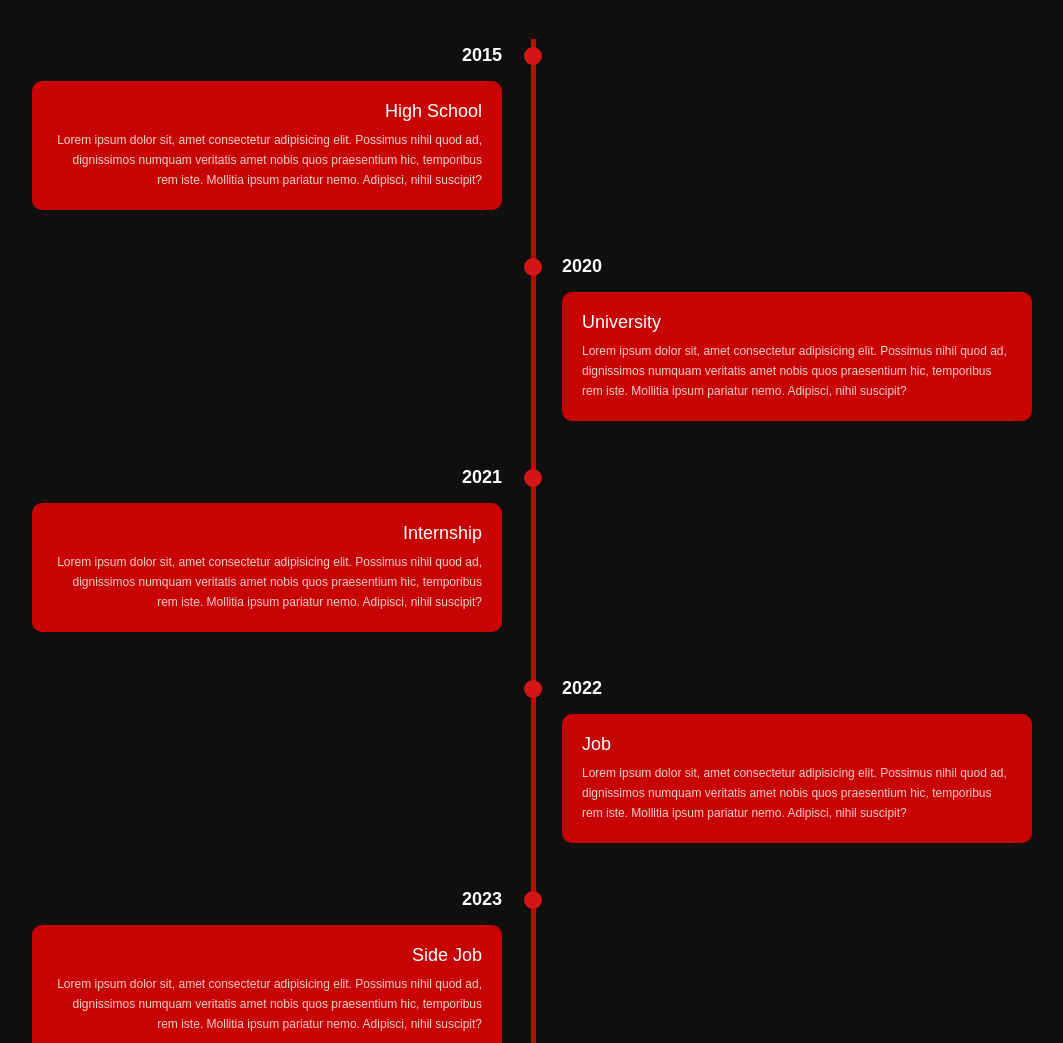
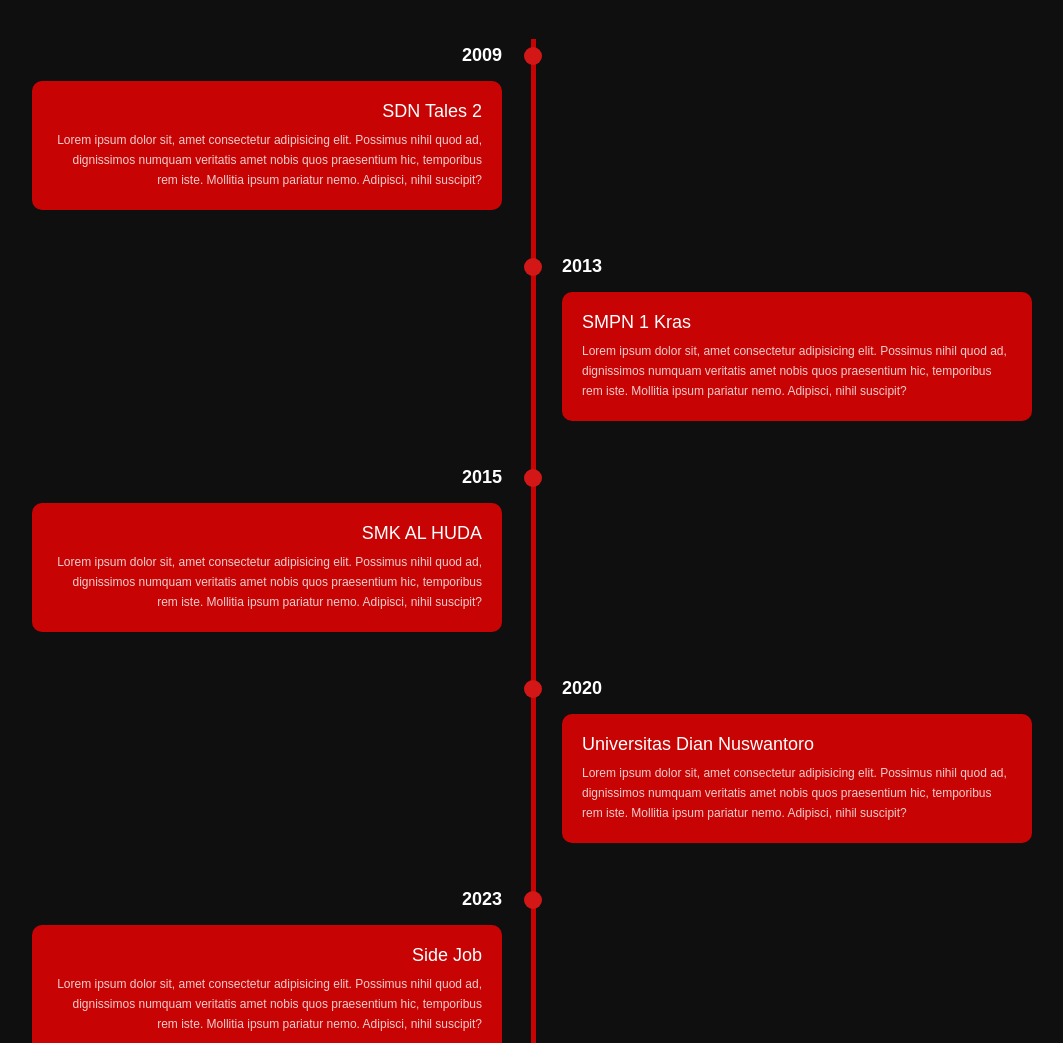
Before and after one commit to herinoc/herinoc.github.io, a plain HTML site: page index.html in a window 1280 px wide. Shown: the part 2580-3623 px from the top of the page, without its empty margins (108-1171 px from the left). Drawn offline with nearby package versions, Linux system fonts and the light colour scheme.

Commit message:
Update index.html

```diff
--- a/index.html
+++ b/index.html
@@ -130,9 +130,27 @@
 
         <div class="timeline-item">
             <div class="timeline-dot"></div>
+            <div class="timeline-date">2009</div>
+            <div class="timeline-content">
+                <h3>SDN Tales 2</h3>
+                <p>Lorem ipsum dolor sit, amet consectetur adipisicing elit. Possimus nihil quod ad, dignissimos numquam veritatis amet nobis quos praesentium hic, temporibus rem iste. Mollitia ipsum pariatur nemo. Adipisci, nihil suscipit?</p>
+            </div>
+        </div>
+
+        <div class="timeline-item">
+            <div class="timeline-dot"></div>
+            <div class="timeline-date">2013</div>
+            <div class="timeline-content">
+                <h3>SMPN 1 Kras</h3>
+                <p>Lorem ipsum dolor sit, amet consectetur adipisicing elit. Possimus nihil quod ad, dignissimos numquam veritatis amet nobis quos praesentium hic, temporibus rem iste. Mollitia ipsum pariatur nemo. Adipisci, nihil suscipit?</p>
+            </div>
+        </div>
+
+        <div class="timeline-item">
+            <div class="timeline-dot"></div>
             <div class="timeline-date">2015</div>
             <div class="timeline-content">
-                <h3>High School</h3>
+                <h3>SMK AL HUDA</h3>
                 <p>Lorem ipsum dolor sit, amet consectetur adipisicing elit. Possimus nihil quod ad, dignissimos numquam veritatis amet nobis quos praesentium hic, temporibus rem iste. Mollitia ipsum pariatur nemo. Adipisci, nihil suscipit?</p>
             </div>
         </div>
@@ -141,25 +159,7 @@
             <div class="timeline-dot"></div>
             <div class="timeline-date">2020</div>
             <div class="timeline-content">
-                <h3>University</h3>
-                <p>Lorem ipsum dolor sit, amet consectetur adipisicing elit. Possimus nihil quod ad, dignissimos numquam veritatis amet nobis quos praesentium hic, temporibus rem iste. Mollitia ipsum pariatur nemo. Adipisci, nihil suscipit?</p>
-            </div>
-        </div>
-
-        <div class="timeline-item">
-            <div class="timeline-dot"></div>
-            <div class="timeline-date">2021</div>
-            <div class="timeline-content">
-                <h3>Internship</h3>
-                <p>Lorem ipsum dolor sit, amet consectetur adipisicing elit. Possimus nihil quod ad, dignissimos numquam veritatis amet nobis quos praesentium hic, temporibus rem iste. Mollitia ipsum pariatur nemo. Adipisci, nihil suscipit?</p>
-            </div>
-        </div>
-
-        <div class="timeline-item">
-            <div class="timeline-dot"></div>
-            <div class="timeline-date">2022</div>
-            <div class="timeline-content">
-                <h3>Job</h3>
+                <h3>Universitas Dian Nuswantoro</h3>
                 <p>Lorem ipsum dolor sit, amet consectetur adipisicing elit. Possimus nihil quod ad, dignissimos numquam veritatis amet nobis quos praesentium hic, temporibus rem iste. Mollitia ipsum pariatur nemo. Adipisci, nihil suscipit?</p>
             </div>
         </div>
```
